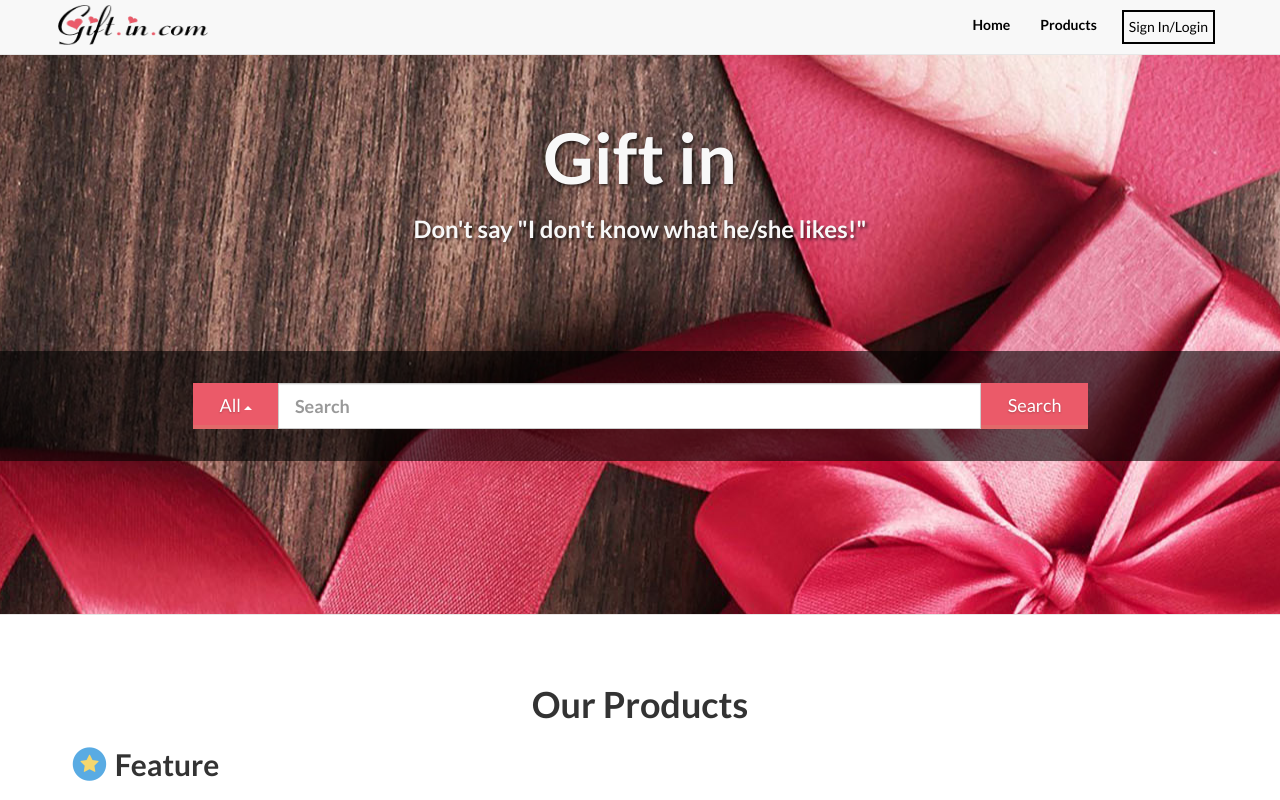
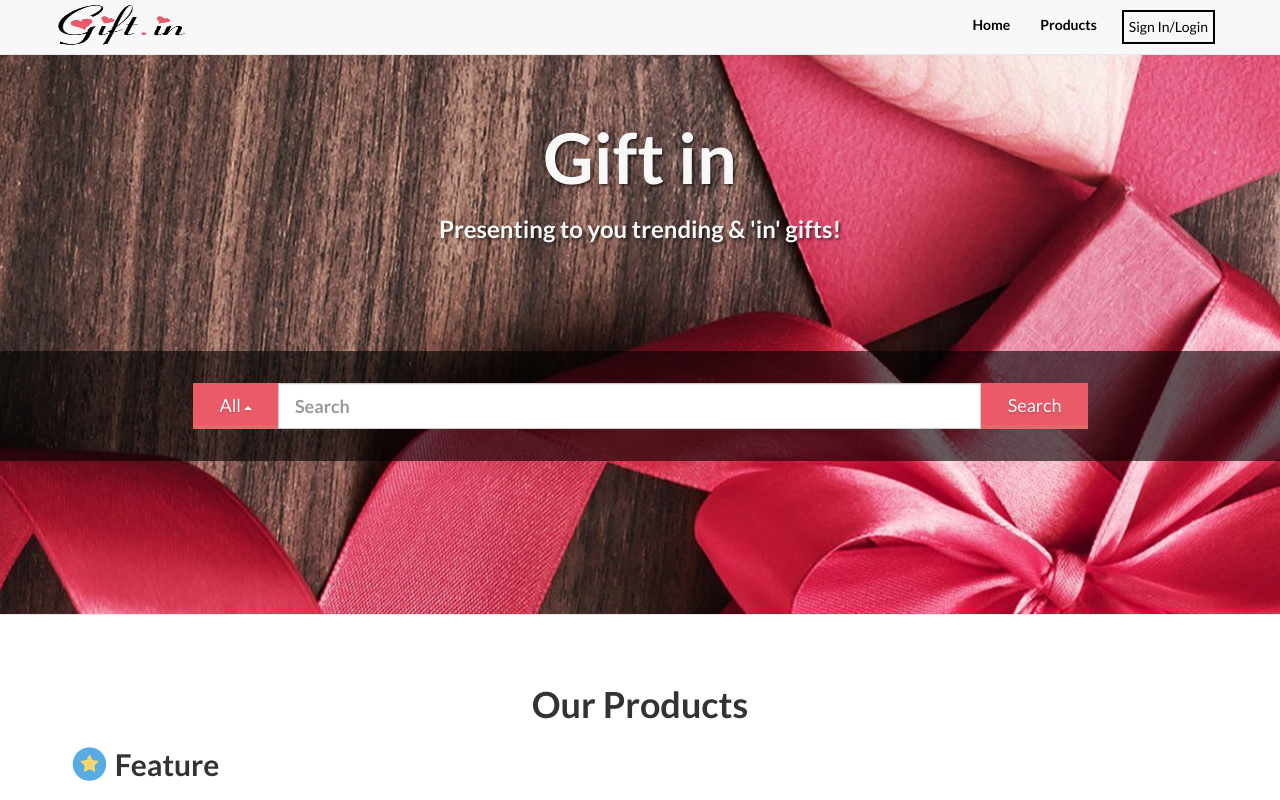
Before and after one commit to sarachan2012/braincrack, a plain HTML site: page index.html in a window 1280 px wide. Shown: the top 800 px of the page. Drawn offline with nearby package versions, Linux system fonts and the light colour scheme.

Commit message:
changed the tag line and logo

```diff
--- a/assets/css/landing-custom.css
+++ b/assets/css/landing-custom.css
@@ -83,7 +83,7 @@
     .logo{
         padding: 0px;
         height:40px;
-        width: 150px;
+        width: 130px;
         margin-top: 5px;
         /*    margin-top:-3px;*/
         display:block;
--- a/index.html
+++ b/index.html
@@ -48,7 +48,7 @@
                                     <span class="icon-bar"></span>
                                 </button>
                                 <a class="navbar-brand topnav logo-link" href="#">
-                                    <img src = "assets/img/gift_in_logo_pink.png" class="logo img-responsive" />
+                                    <img src = "assets/img/gift_in_logo_pink_crop.png" class="logo img-responsive" />
                                 </a>
                             </div>
                             <!-- Collect the nav links, forms, and other content for toggling -->
@@ -73,7 +73,7 @@
                     <div class="intro-message">
 <!--                        <img src="assets/img/image_2016-01-30_15-26-18.png" style="width: 500px;height:250px;" class="img-responsive center-block"/>-->
                        <h1>Gift in</h1>
-                        <h3>Don't say "I don't know what he/she likes!"</h3>
+                        <h3>Presenting to you trending & 'in' gifts!</h3>
                         <div class="search-bar-wrapper">
                             <div class="search-bar dropup">
                                 <div class="input-group input-group-lg">
```
Also changed, not shown: assets/img/gift_in_logo_pink_crop.png (added).
